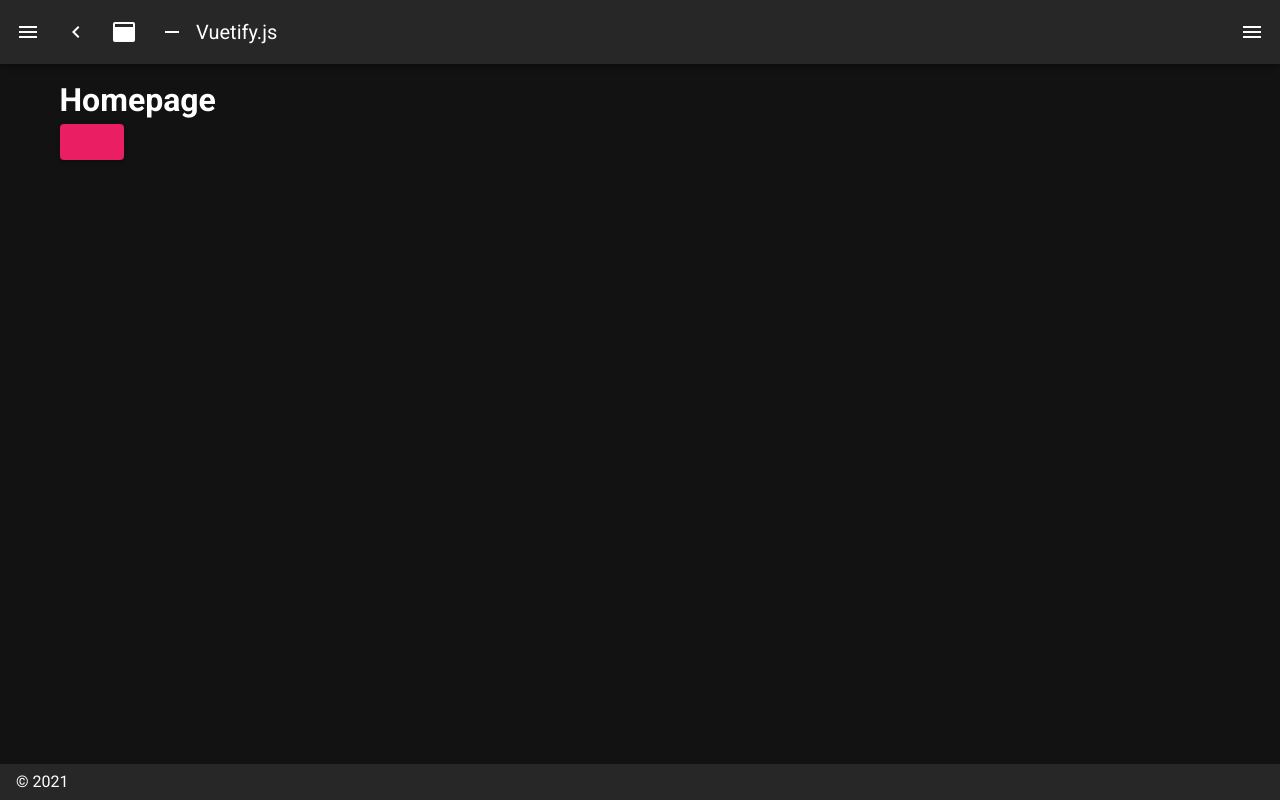
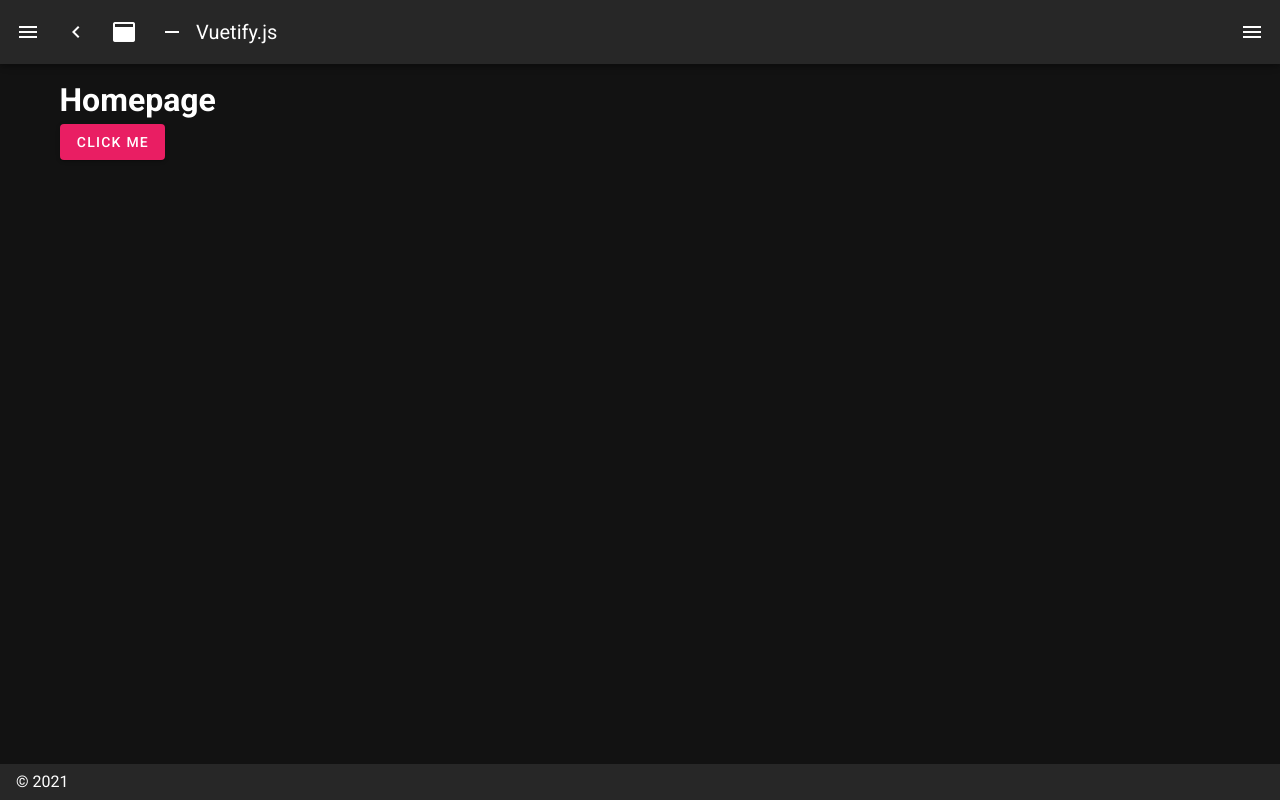
Before and after one commit to braden-w/learn-vuetify-project-management-website, a Nuxt app: page / in a window 1280 px wide. Built offline with nearby package versions, Linux system fonts and the light colour scheme.

Commit message:
Added pink button

```diff
--- a/pages/index.vue
+++ b/pages/index.vue
@@ -1,7 +1,7 @@
 <template>
   <div class="home">
     <h1>Homepage</h1>
-    <v-btn class="pink"></v-btn>
+    <v-btn class="pink white--text">Click me</v-btn>
   </div>
 </template>
 
```
